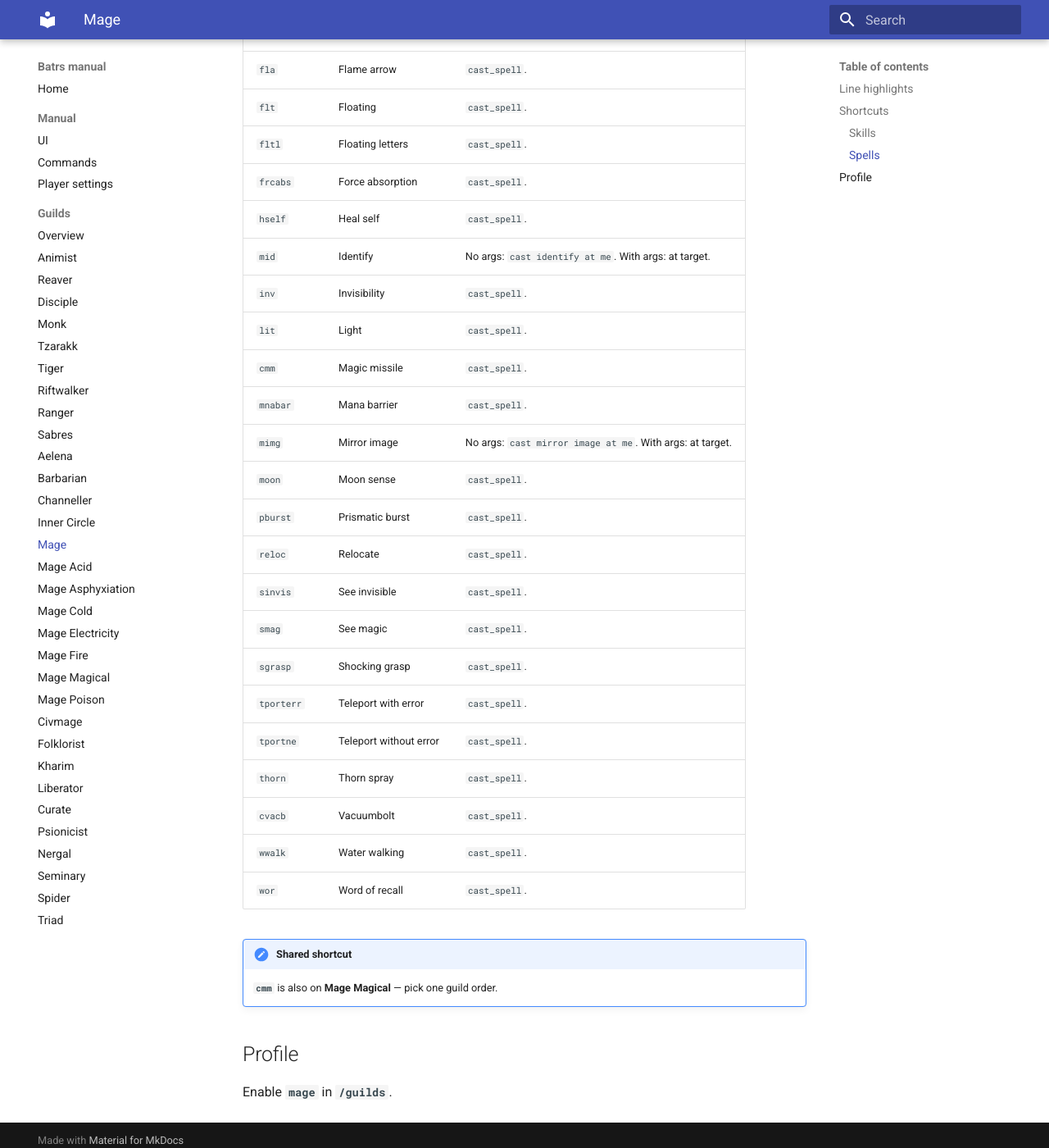
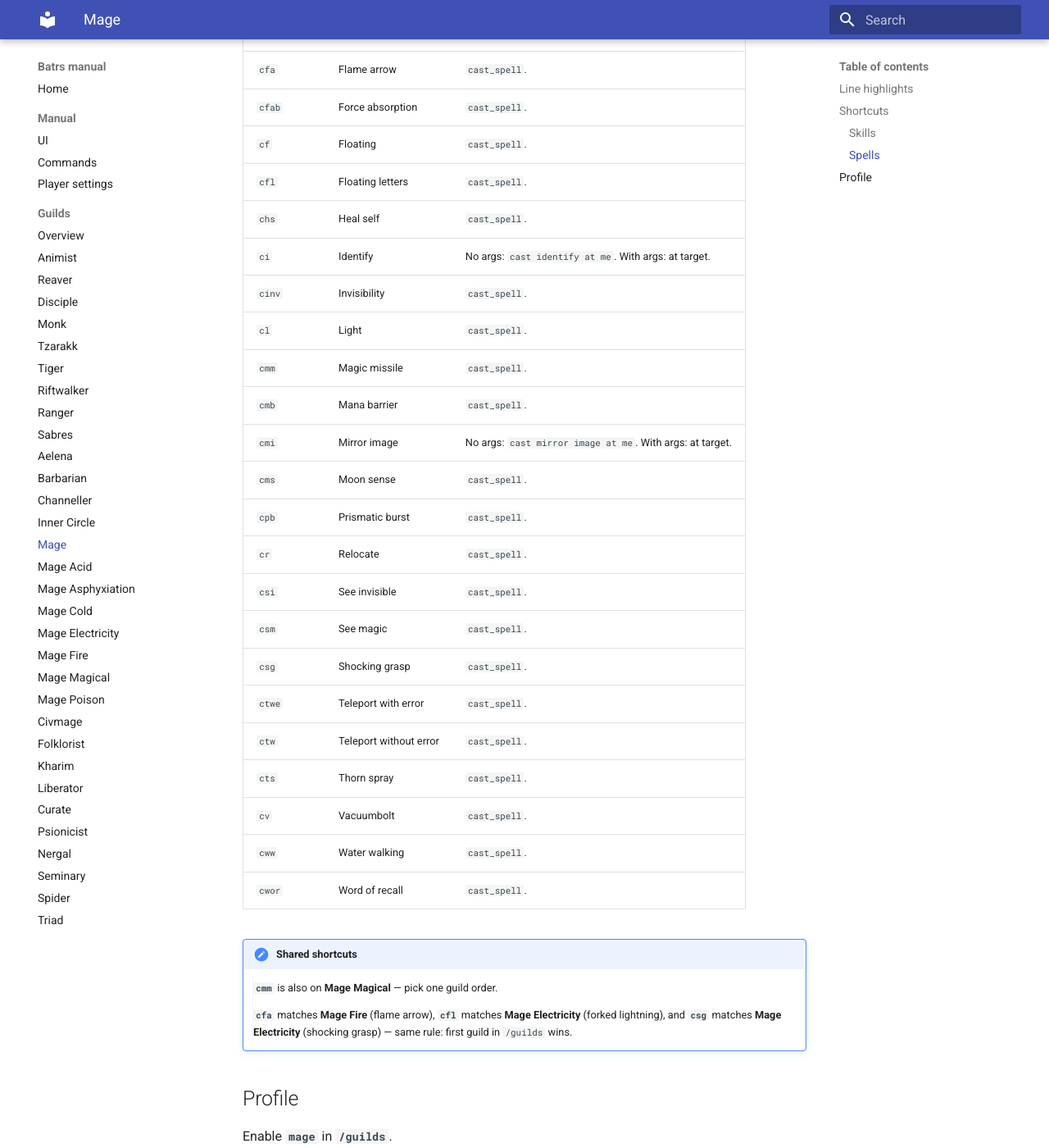
Before and after one commit to oaalto/batrs, an MkDocs documentation site: the page built from docs/guilds/mage.md, in a window 1280 px wide and 1400 px high, scrolled down 926 px. Shown: the whole window at 82% size. Built offline with MkDocs 1.6.1 and Material for MkDocs 9.7.7, drawn with Linux system fonts in a browser that asks for light colours; some of the changed text lies outside the part shown.

Commit message:
Mage guild: spell/skill shortcuts use c/u initials
- Map core mage commands to c+word-initials and u+initials (create staff ucs);
  disambiguated pairs per design (cd/cdi, cfa/cfab, ci/cinv, ctwe/ctw).
- Vacuumbolt shortcut cv; word of recall cwor; teleports ctwe/ctw.
- Keep ceremony shortcut as cere (shared with Animist if both enabled).
- Update docs/guilds/mage.md tables and shared-key notes vs other mage tracks.

Co-authored-by: Cursor <cursoragent@cursor.com>

```diff
--- a/docs/guilds/mage.md
+++ b/docs/guilds/mage.md
@@ -13,43 +13,46 @@ Spell‑lore style lines get color markup when the client recognises them.
 | Shortcut | Full name | Notes |
 |----------|-----------|-------|
 | `cere` | Ceremony | Standard `use` targeting. |
-| `cstaff` | Create staff | Standard `use` targeting. |
+| `ucs` | Create staff | Standard `use` targeting. |
 
 ### Spells
 
 | Shortcut | Full name | Notes |
 |----------|-----------|-------|
-| `mad` | Aura detection | `cast_spell`. |
-| `cht` | Chill touch | `cast_spell`. |
-| `crfood` | Create food | `cast_spell`. |
-| `dark` | Darkness | `cast_spell`. |
-| `disr` | Disruption | `cast_spell`. |
-| `fla` | Flame arrow | `cast_spell`. |
-| `flt` | Floating | `cast_spell`. |
-| `fltl` | Floating letters | `cast_spell`. |
-| `frcabs` | Force absorption | `cast_spell`. |
-| `hself` | Heal self | `cast_spell`. |
-| `mid` | Identify | No args: `cast identify at me`. With args: at target. |
-| `inv` | Invisibility | `cast_spell`. |
-| `lit` | Light | `cast_spell`. |
+| `cad` | Aura detection | `cast_spell`. |
+| `cct` | Chill touch | `cast_spell`. |
+| `ccf` | Create food | `cast_spell`. |
+| `cd` | Darkness | `cast_spell`. |
+| `cdi` | Disruption | `cast_spell`. |
+| `cfa` | Flame arrow | `cast_spell`. |
+| `cfab` | Force absorption | `cast_spell`. |
+| `cf` | Floating | `cast_spell`. |
+| `cfl` | Floating letters | `cast_spell`. |
+| `chs` | Heal self | `cast_spell`. |
+| `ci` | Identify | No args: `cast identify at me`. With args: at target. |
+| `cinv` | Invisibility | `cast_spell`. |
+| `cl` | Light | `cast_spell`. |
 | `cmm` | Magic missile | `cast_spell`. |
-| `mnabar` | Mana barrier | `cast_spell`. |
-| `mimg` | Mirror image | No args: `cast mirror image at me`. With args: at target. |
-| `moon` | Moon sense | `cast_spell`. |
-| `pburst` | Prismatic burst | `cast_spell`. |
-| `reloc` | Relocate | `cast_spell`. |
-| `sinvis` | See invisible | `cast_spell`. |
-| `smag` | See magic | `cast_spell`. |
-| `sgrasp` | Shocking grasp | `cast_spell`. |
-| `tporterr` | Teleport with error | `cast_spell`. |
-| `tportne` | Teleport without error | `cast_spell`. |
-| `thorn` | Thorn spray | `cast_spell`. |
-| `cvacb` | Vacuumbolt | `cast_spell`. |
-| `wwalk` | Water walking | `cast_spell`. |
-| `wor` | Word of recall | `cast_spell`. |
+| `cmb` | Mana barrier | `cast_spell`. |
+| `cmi` | Mirror image | No args: `cast mirror image at me`. With args: at target. |
+| `cms` | Moon sense | `cast_spell`. |
+| `cpb` | Prismatic burst | `cast_spell`. |
+| `cr` | Relocate | `cast_spell`. |
+| `csi` | See invisible | `cast_spell`. |
+| `csm` | See magic | `cast_spell`. |
+| `csg` | Shocking grasp | `cast_spell`. |
+| `ctwe` | Teleport with error | `cast_spell`. |
+| `ctw` | Teleport without error | `cast_spell`. |
+| `cts` | Thorn spray | `cast_spell`. |
+| `cv` | Vacuumbolt | `cast_spell`. |
+| `cww` | Water walking | `cast_spell`. |
+| `cwor` | Word of recall | `cast_spell`. |
 
-!!! note "Shared shortcut"
+!!! note "Shared shortcuts"
+
     **`cmm`** is also on **Mage Magical** — pick one guild order.
+
+    **`cfa`** matches **Mage Fire** (flame arrow), **`cfl`** matches **Mage Electricity** (forked lightning), and **`csg`** matches **Mage Electricity** (shocking grasp) — same rule: first guild in `/guilds` wins.
 
 ## Profile
 
```
Also changed, not shown: 1 other file.
